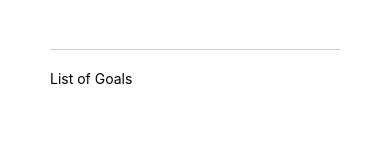
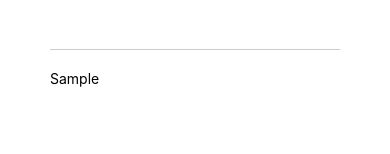
Before and after one commit to ak7662/RNCourse, a React Native app: screen / in a window 390 px wide. Both pictures are taken after typing "Sample" into the empty fields and a click on the button "ADD GOAL". Shown: the part 146-300 px from the top of the page. Built offline with nearby package versions, Linux system fonts and the light colour scheme.

Commit message:
adding the items in list

```diff
--- a/App.js
+++ b/App.js
@@ -1,14 +1,31 @@
+import { useState } from 'react';
 import { StyleSheet, Text, View, Button, TextInput } from 'react-native';
 
 export default function App() {
+  const [enteredGoalText, setEnteredGoalText] = useState('')
+  const [enteredGoalArray, setEnteredGoalArray] = useState([])
+  function goalInputHandler(enteredText) {
+    setEnteredGoalText(enteredText)
+  }
+  function addGoalHandler() {
+    setEnteredGoalArray(prevState => [...prevState, enteredGoalText])
+    console.log(enteredGoalArray)
+  }
   return (
     <View style={styles.appContainer}>
       <View style={styles.inputContainer}>
-        <TextInput style={styles.textInput} placeholder='Your Course Goal' />
-        <Button title='Add Goal' />
+        <TextInput
+          style={styles.textInput}
+          placeholder='Your Course Goal'
+          onChangeText={goalInputHandler}
+        />
+        <Button title='Add Goal' onPress={addGoalHandler} />
       </View>
       <View style={styles.goalsContainer}>
-        <Text>List of Goals</Text>
+        {enteredGoalArray.map((goal, id) =>
+          <Text key={id}>{goal}</Text>
+        )}
+
       </View>
     </View>
   );
```
